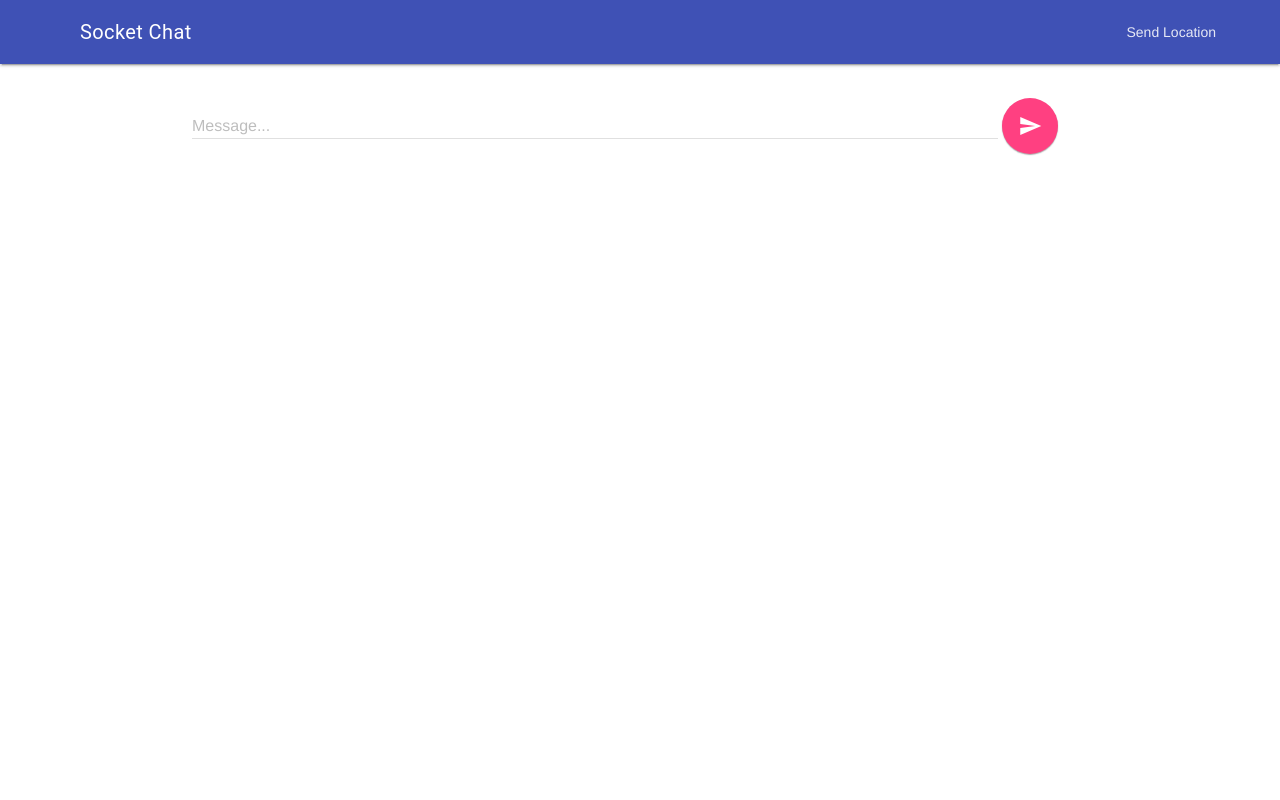
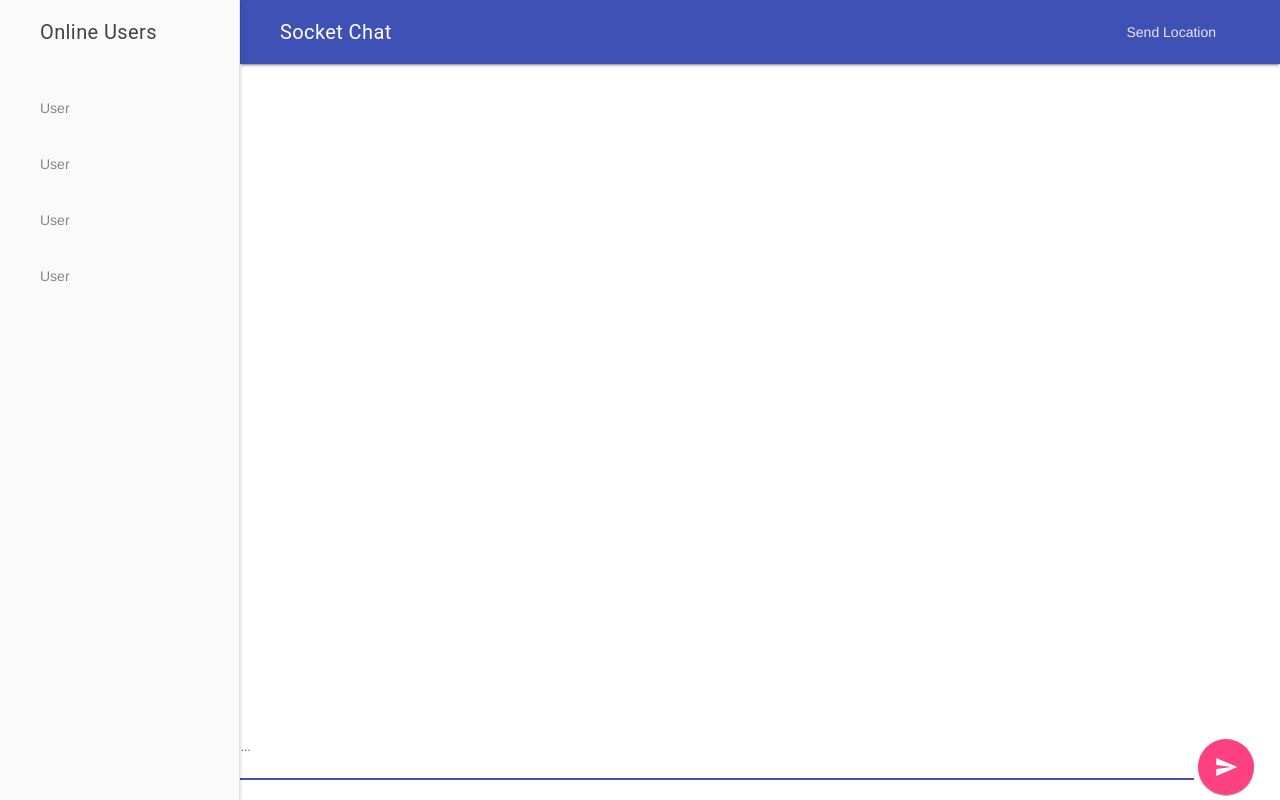
Before and after one commit to siddube/node-socket-app, a website: page public/index.html in a window 1280 px wide. Drawn offline with nearby package versions, Linux system fonts and the light colour scheme; no server answers.

Commit message:
Improve UI/ UX

```diff
--- a/public/index.html
+++ b/public/index.html
@@ -10,6 +10,8 @@
 </head>
 
 <body>
+	<div class="mdl-layout mdl-js-layout mdl-layout--fixed-drawer
+		mdl-layout--fixed-header">
 		<header class="mdl-layout__header">
 			<div class="mdl-layout__header-row">
 				<!-- Title -->
@@ -21,20 +23,33 @@
 				</nav>
 			</div>
 		</header>
+		<div class="mdl-layout__drawer">
+			<span class="mdl-layout-title">Online Users</span>
+			<nav class="mdl-navigation">
+				<a class="mdl-navigation__link" href="">User</a>
+				<a class="mdl-navigation__link" href="">User</a>
+				<a class="mdl-navigation__link" href="">User</a>
+				<a class="mdl-navigation__link" href="">User</a>
+			</nav>
+		</div>
+		<main class="mdl-layout__content">
+			<div class="page-content">
+				<div>
+					<ul class="demo-list-icon mdl-list" id="message-list">
+					</ul>
+				</div>
 				<form action="#" id="message-form">
 					<div class="mdl-textfield mdl-js-textfield mdl-textfield--floating-label">
-			<input class="mdl-textfield__input" type="text" id="message-input">
+						<input class="mdl-textfield__input" type="text" id="message-input" autofocus autocomplete="off">
 						<label class="mdl-textfield__label" for="message-input">Message...</label>
 					</div>
 					<button class="mdl-button mdl-js-button mdl-button--fab mdl-button--colored" type="submit">
 						<i class="material-icons">send</i>
 					</button>
 				</form>
-	<div>
-		<ul class="demo-list-icon mdl-list" id="message-list">
-		</ul>
 			</div>
-
+		</main>
+	</div>
 	<script src="/socket.io/socket.io.js"></script>
 	<script defer src="https://code.getmdl.io/1.3.0/material.min.js"></script>
 	<script src="./scripts/libs/jquery.js"></script>
--- a/public/stylesheets/style.css
+++ b/public/stylesheets/style.css
@@ -1,7 +1,8 @@
 #message-form {
-  width: 70%;
-  margin: 2rem auto;
-  display: block;
+  width: 87%;
+  position: fixed;
+  bottom: 0;
+  left: 15%;
 }
 
 .mdl-textfield {
@@ -13,7 +14,11 @@
 }
 
 #message-list {
-  width: 70%;
+  width: 95%;
   margin: 2rem auto;
   display: block;
 }
+
+a {
+  text-decoration: none;
+}
```
Lines whose indentation alone changed are shown as unchanged.
